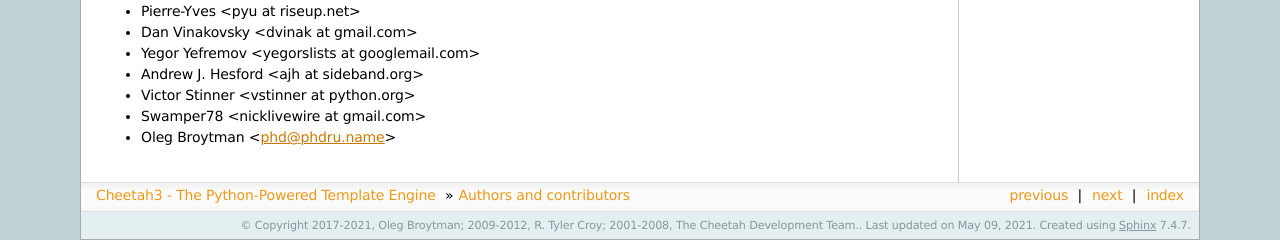
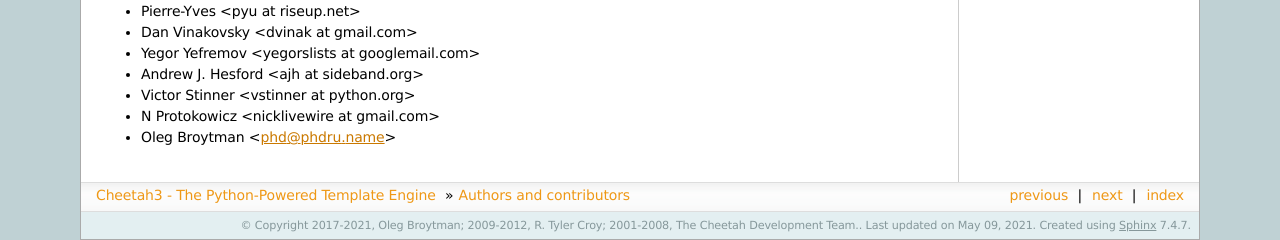
Before and after one commit to CheetahTemplate3/cheetah3, a Sphinx documentation site: the page built from docs/authors.rst, in a window 1280 px wide. Shown: the part 682-922 px from the top of the page. Built offline with Sphinx 7.4.7, drawn with Linux system fonts in a browser that asks for light colours.

Commit message:
Docs(authors): Get the name from Github profile
https://github.com/Swamper78

[skip ci]

```diff
--- a/docs/authors.rst
+++ b/docs/authors.rst
@@ -35,5 +35,5 @@ Contributions have been made by:
 * Yegor Yefremov <yegorslists at googlemail.com>
 * Andrew J. Hesford <ajh at sideband.org>
 * Victor Stinner <vstinner at python.org>
-* Swamper78 <nicklivewire at gmail.com>
+* N Protokowicz <nicklivewire at gmail.com>
 * Oleg Broytman <phd@phdru.name>
```
